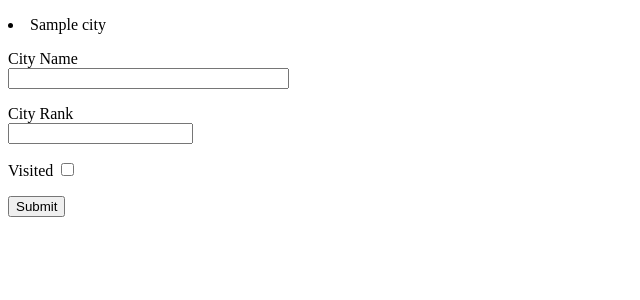
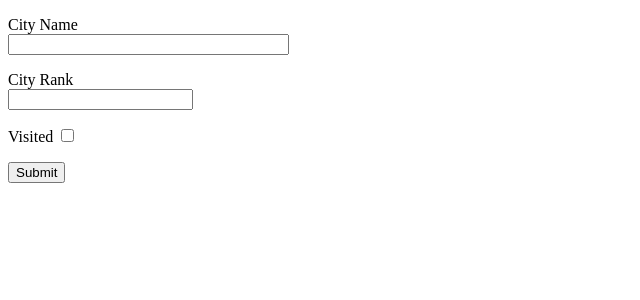
Before and after one commit to lianh9/HW_flask, a Flask app: template myapp/templates/base.html in a window 1280 px wide. Shown: the top 300 px of the page, without its empty margins (0-640 px from the left). Run offline with Flask 2, Linux system fonts and the light colour scheme; the template is opened without the code that fills it: values that come from a table or form of the project are taken from there, others are empty; tables that the repository leaves empty hold one stand-in row (values such as "Sample post").

Commit message:
flask webpage

```diff
--- a/myapp/forms.py
+++ b/myapp/forms.py
@@ -1,8 +1,6 @@
 from flask_wtf import FlaskForm
 from wtforms import StringField, BooleanField, SubmitField, IntegerField
 from wtforms.validators import DataRequired
-from wtforms import validators
-
 
 class TopCitiesForm(FlaskForm):
     city_name = StringField('City Name', validators=[DataRequired()])
--- a/myapp/models.py
+++ b/myapp/models.py
@@ -1,8 +1,9 @@
 from enum import unique
 from myapp import db
+
 class TopCities(db.Model):
-    city_name = db.Column(db.String(64), unique=True, nullable = False)
-    city_rank = db.Column(db.Integer, primary_key = True)
+    city_name = db.Column(db.String(64), primary_key=True, nullable = False)
+    city_rank = db.Column(db.Integer)
     is_visited = db.Column(db.Boolean)
 
     def __repr__(self):
--- a/myapp/templates/base.html
+++ b/myapp/templates/base.html
@@ -1,8 +1,6 @@
 <!DOCTYPE html>
 <html>
-    <head>
-        <title></title>
-    </head>
+
 
     <body>
         {% with messages = get_flashed_messages() %}
@@ -16,11 +14,7 @@
         {% endwith %}
         {% block content %}
         {% endblock %}
-        <p>
-        {% for city in topcities %}
-        <li>{{city.city_name}}</li>
-        {% endfor %}
-        </p>
+
         <form action="/" method="POST" >
             {{ form.hidden_tag() }}
             <p>
--- a/myapp/templates/home.html
+++ b/myapp/templates/home.html
@@ -10,5 +10,9 @@
     <h1> Welcome {{name}} , here are top destinations!</h1>
 </head>
 <a href=" https://www.google.com ">goooogle</a>
-
+<p>
+    {% for city in topcities %}
+    <li>{{city.city_name}}</li>
+    {% endfor %}
+</p>
 {% endblock %}
```
Also changed, not shown: myapp/routes.py (+2 -5 lines), myapp/app.db.
